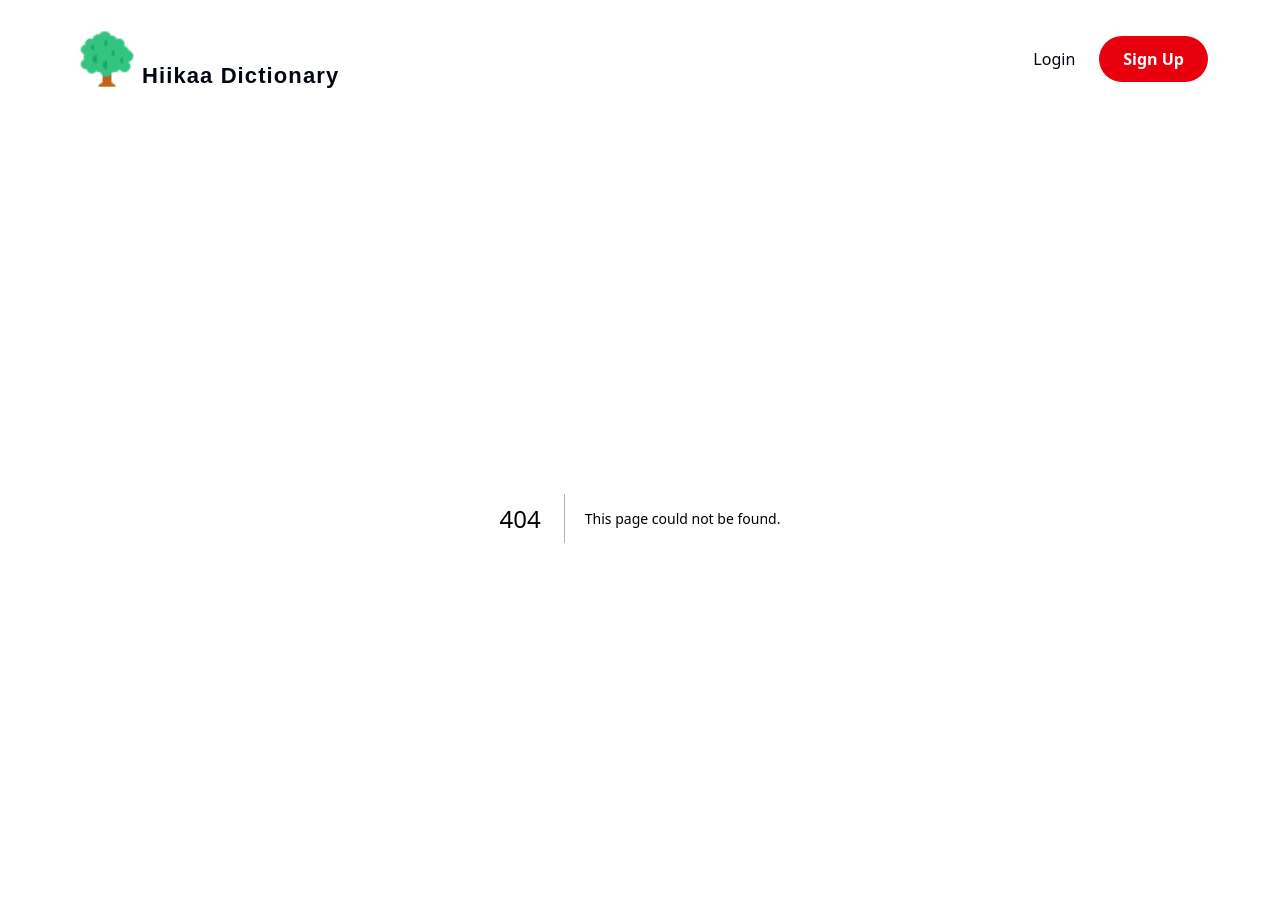
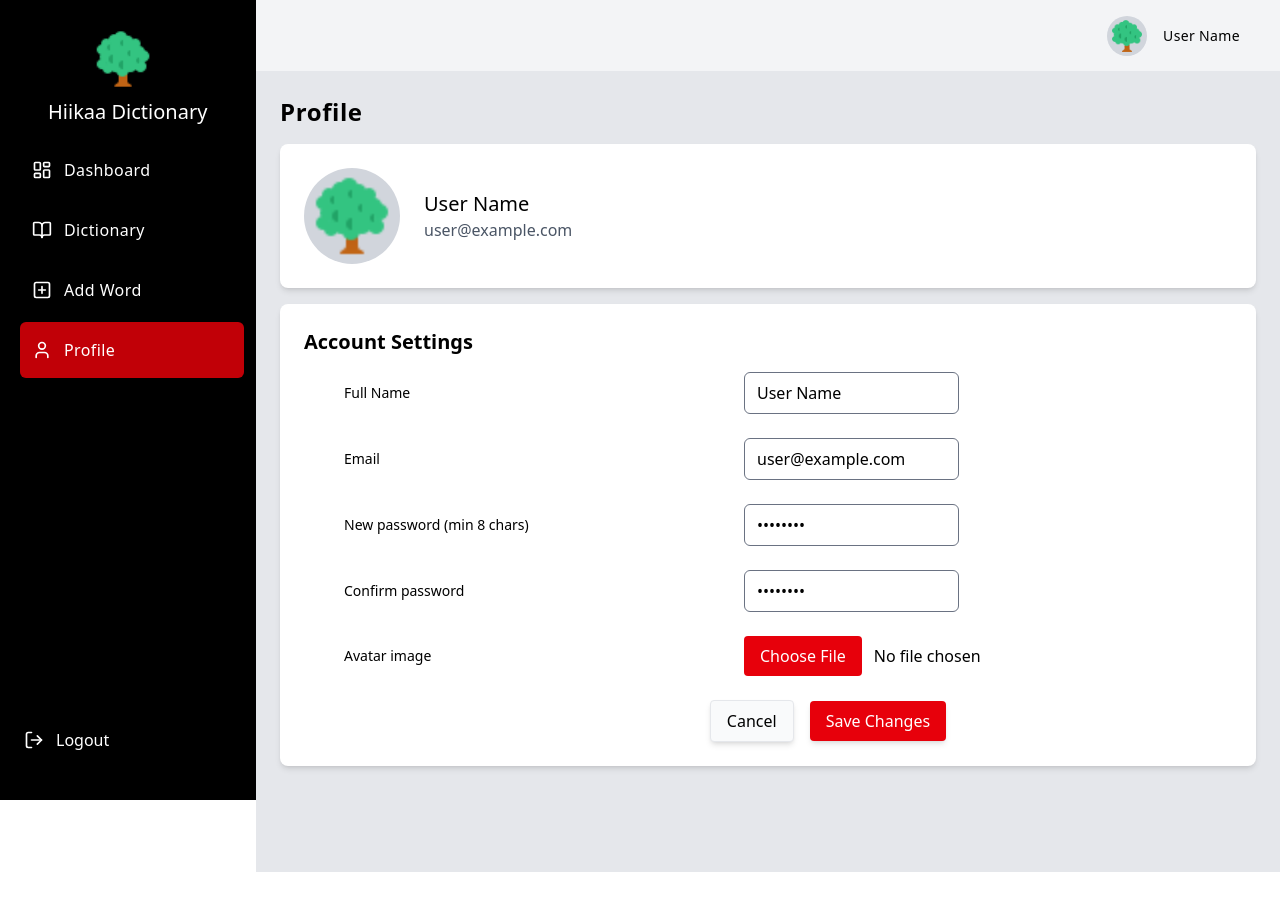
Before and after one commit to rawera-daniel/hiikaa-dictionary, a Next.js app: page /dashboard/profile in a window 1280 px wide. Before the commit this address had no page. Shown: the top 910 px of the page. After the commit the page ends 872 px from the top, so only its background shows below. Built offline with nearby package versions, Linux system fonts and the light colour scheme; a web font is replaced by a local one.

Commit message:
feat: build profile page for dashboard

```diff
--- /dev/null
+++ b/app/_components/FileInput.js
@@ -0,0 +1,11 @@
+"use client";
+
+export default function FileInput() {
+  return (
+    <input
+      type="file"
+      accept="image/*"
+      className="text-base  file:font-inherit file:font-medium file:px-4 file:py-2 file:mr-3 file:rounded-sm file:border-0  file:bg-red-600 hover:file:bg-red-700 file:cursor-pointer file:transition-colors file:duration-200 file:text-white"
+    />
+  );
+}
--- /dev/null
+++ b/app/_components/FormInputGroup.js
@@ -0,0 +1,12 @@
+export default function FormInputGroup({ label, children }) {
+  return (
+    <div className="grid grid-cols-[24rem_1fr_1.2fr] gap-4 items-center">
+      {label && (
+        <label htmlFor={children.props.id} className="text-sm font-medium">
+          {label}
+        </label>
+      )}
+      {children}
+    </div>
+  );
+}
--- a/app/_components/HeadDashboard.js
+++ b/app/_components/HeadDashboard.js
@@ -4,14 +4,14 @@ import OT from "@/public/oak-tree.png";
 
 export default function HeadDashboard() {
   return (
-    <header className="bg-gray-100 px-6 h-18">
+    <header className="bg-gray-100 px-6 h-18 border-b border-gray-200">
       <div className="flex items-center justify-end gap-4 h-full -translate-x-4">
         <Image
           src={OT}
           alt="The odaa tree"
           className="rounded-[50%] w-10 h-10 bg-gray-300"
         />
-        <span className="text-sm tracking-wide font-medium ">User Name</span>
+        <span className="text-sm tracking-wide font-medium">User Name</span>
       </div>
     </header>
   );
--- a/app/_components/HeaderWrapper.js
+++ b/app/_components/HeaderWrapper.js
@@ -6,7 +6,12 @@ import Header from "./Header";
 export default function HeaderWrapper() {
   const pathname = usePathname();
 
-  if (pathname === "/login" || pathname === "/dashboard") return null; // Hide the header on the login page
+  if (
+    pathname === "/login" ||
+    pathname === "/dashboard" ||
+    pathname === "/dashboard/profile"
+  )
+    return null; // Hide the header on the login page
 
   return <Header />;
 }
--- /dev/null
+++ b/app/_components/InputField.js
@@ -0,0 +1,11 @@
+export default function InputField({ type, id, defaultValue, autoComplete }) {
+  return (
+    <input
+      type={type}
+      id={id}
+      defaultValue={defaultValue}
+      autoComplete={autoComplete}
+      className="w-full px-3 py-2 border border-gray-500 rounded-md focus:outline-none focus:ring-2 focus:ring-red-500"
+    />
+  );
+}
--- a/app/_components/Sidebar.js
+++ b/app/_components/Sidebar.js
@@ -19,7 +19,7 @@ const navigation = [
   },
   { name: "Dictionary", href: "/dictionary", icon: BookOpen },
   { name: "Add Word", href: "/add-word", icon: PlusSquare },
-  { name: "Profile", href: "/profile", icon: User },
+  { name: "Profile", href: "/dashboard/profile", icon: User },
 ];
 
 export default function Sidebar() {
--- /dev/null
+++ b/app/dashboard/layout.js
@@ -0,0 +1,16 @@
+import HeadDashboard from "../_components/HeadDashboard";
+import Sidebar from "../_components/Sidebar";
+
+export default function layout({ children }) {
+  return (
+    <div className="flex h-screen">
+      <aside className="w-64 shrink-0">
+        <Sidebar />
+      </aside>
+      <div className="flex-1">
+        <HeadDashboard />
+        <div className="p-6 h-full bg-gray-200">{children}</div>
+      </div>
+    </div>
+  );
+}
--- a/app/dashboard/page.js
+++ b/app/dashboard/page.js
@@ -2,15 +2,5 @@ import HeadDashboard from "../_components/HeadDashboard";
 import Sidebar from "../_components/Sidebar";
 
 export default function page() {
-  return (
-    <div className="flex h-screen">
-      <aside className="w-64 shrink-0">
-        <Sidebar />
-      </aside>
-      <div className="flex-1">
-        <HeadDashboard />
-        <div className="text-red-500">main content</div>
-      </div>
-    </div>
-  );
+  return <div> this is the main content</div>;
 }
--- /dev/null
+++ b/app/dashboard/profile/page.js
@@ -0,0 +1,83 @@
+import FileInput from "@/app/_components/FileInput";
+import FormInputGroup from "@/app/_components/FormInputGroup";
+import InputField from "@/app/_components/InputField";
+import Image from "next/image";
+import OT from "@/public/oak-tree.png";
+
+export default function page() {
+  return (
+    <div className="space-y-4">
+      <h1 className="text-2xl font-bold tracking-wide">Profile</h1>
+      <div className="bg-white rounded-lg shadow-md mt-2">
+        <div className="p-6">
+          <div className="flex items-center gap-6">
+            <Image
+              src={OT}
+              alt="The odaa tree"
+              className="rounded-full w-24 h-24 bg-gray-300"
+            />
+            <div>
+              <h2 className="text-xl font-medium">User Name</h2>
+              <p className="text-gray-600">user@example.com</p>
+            </div>
+          </div>
+        </div>
+      </div>
+
+      <div className="bg-white rounded-lg shadow-md p-6">
+        <h2 className="text-xl font-semibold mb-4">Account Settings</h2>
+        <form className="space-y-6 pl-10">
+          <FormInputGroup label="Full Name">
+            <InputField type="text" id="name" defaultValue="User Name" />
+          </FormInputGroup>
+
+          <FormInputGroup label="Email">
+            <InputField
+              type="email"
+              id="email"
+              defaultValue="user@example.com"
+            />
+          </FormInputGroup>
+
+          <FormInputGroup label="New password (min 8 chars)">
+            <InputField
+              type="password"
+              id="password"
+              defaultValue="********"
+              autoComplete="current-password"
+            />
+          </FormInputGroup>
+
+          <FormInputGroup label="Confirm password">
+            <InputField
+              type="password"
+              id="password"
+              defaultValue="********"
+              autoComplete="new-password"
+            />
+          </FormInputGroup>
+
+          <FormInputGroup label="Avatar image">
+            <FileInput />
+          </FormInputGroup>
+
+          <div className="flex items-center gap-4 justify-center translate-x-10">
+            <button
+              type="rest"
+              className="px-4 py-2 bg-gray-50 border cursor-pointer text-black border-gray-200 rounded-sm shadow-md hover:bg-gray-100 focus:border-gray-200 focus:border-2 transition-colors"
+            >
+              Cancel
+            </button>
+
+            <button
+              type="submit"
+              className="px-4 py-2 bg-red-600 cursor-pointer hover:bg-red-700 text-white rounded-sm font-medium shadow-md transition-colors duration-150 ease-in-out"
+            >
+              Save Changes
+            </button>
+          </div>
+        </form>
+      </div>
+    </div>
+  );
+}
--- a/app/layout.js
+++ b/app/layout.js
@@ -43,7 +43,7 @@ export default function RootLayout({ children }) {
       >
         <HeaderWrapper />
 
-        <main>{children}</main>
+        <main className="">{children}</main>
       </body>
     </html>
   );
--- /dev/null
+++ b/app/profile/page.js
@@ -0,0 +1,3 @@
+export default function page() {
+  return <div>This is my page</div>;
+}
```
